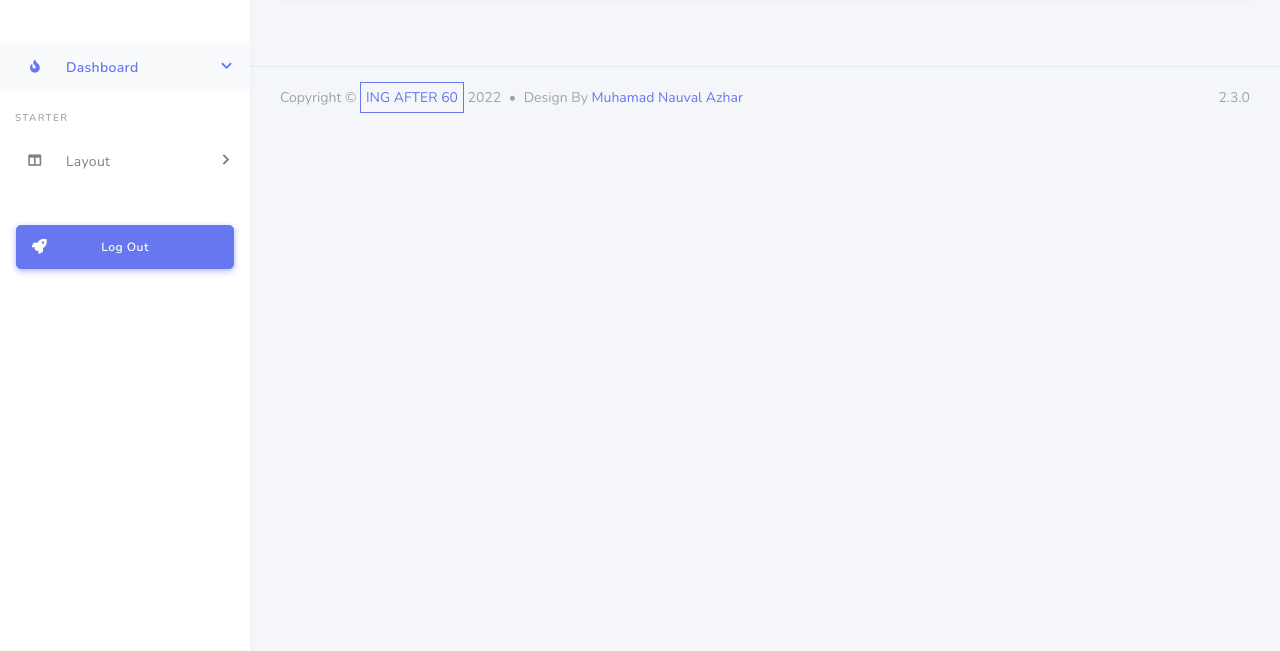
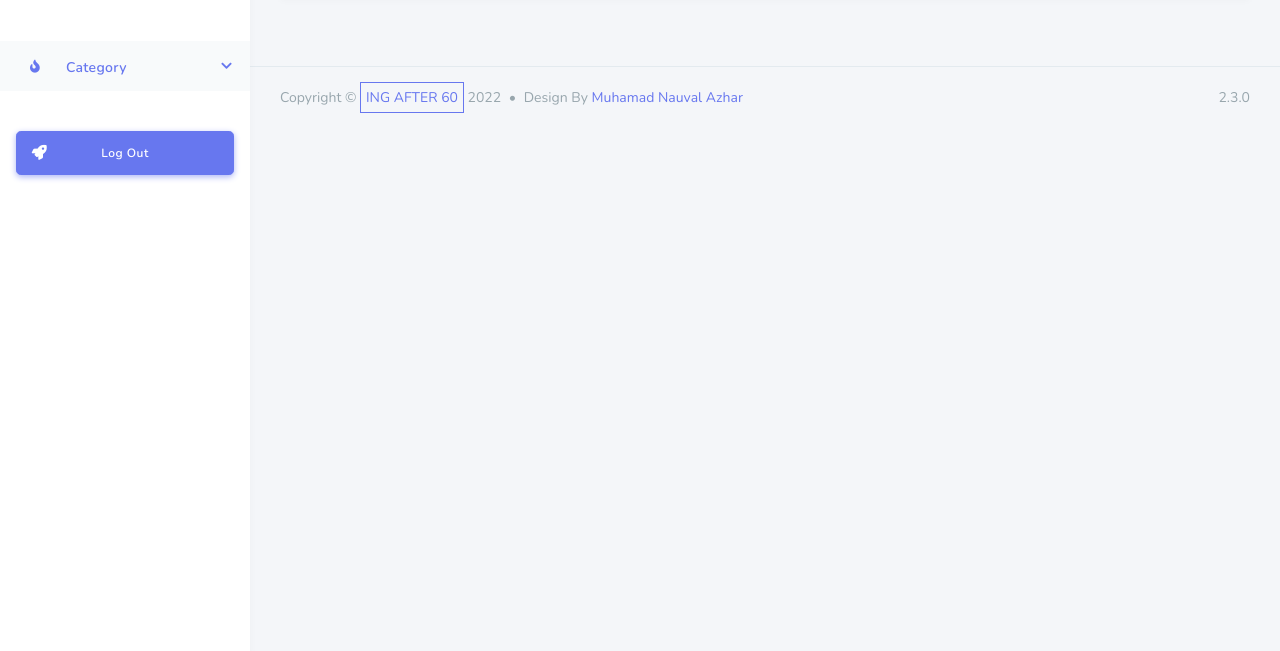
Before and after one commit to gurnitha/DJANGO-CLONE-AMAZON-USING-DJANGO-V3.2, a Django app: page /dashboard/categories in a window 1280 px wide. Shown: the part 149-800 px from the top of the page. Run offline with Django 3.2, Linux system fonts and the light colour scheme; data that the repository does not hold is empty; some libraries are stand-ins or nearby versions.

Commit message:
5.20 Sidebar Part 1 - Modified sidebar menu and add link

```diff
--- a/apps/main/templates/template_admin/sidebar.html
+++ b/apps/main/templates/template_admin/sidebar.html
@@ -9,19 +9,10 @@
         </div>
         <ul class="sidebar-menu">
             <li class="nav-item dropdown active">
-                <a href="#" class="nav-link has-dropdown"><i class="fas fa-fire"></i><span>Dashboard</span></a>
+                <a href="#" class="nav-link has-dropdown"><i class="fas fa-fire"></i><span>Category</span></a>
                 <ul class="dropdown-menu">
-                    <li class="active"><a class="nav-link" href="index-0.html">General Dashboard</a></li>
-                    <li><a class="nav-link" href="index.html">Ecommerce Dashboard</a></li>
-                </ul>
-            </li>
-            <li class="menu-header">Starter</li>
-            <li class="nav-item dropdown">
-                <a href="#" class="nav-link has-dropdown" data-toggle="dropdown"><i class="fas fa-columns"></i> <span>Layout</span></a>
-                <ul class="dropdown-menu">
-                    <li><a class="nav-link" href="layout-default.html">Default Layout</a></li>
-                    <li><a class="nav-link" href="layout-transparent.html">Transparent Sidebar</a></li>
-                    <li><a class="nav-link" href="layout-top-navigation.html">Top Navigation</a></li>
+                    <li class="active"><a class="nav-link" href="{% url 'main:CategoriesListView' %}">All categories</a></li>
+                    <li><a class="nav-link" href="{% url 'main:CategoriesCreateView' %}">Add category</a></li>
                 </ul>
             </li>
         </ul>
```
Also changed, not shown: README.md.
